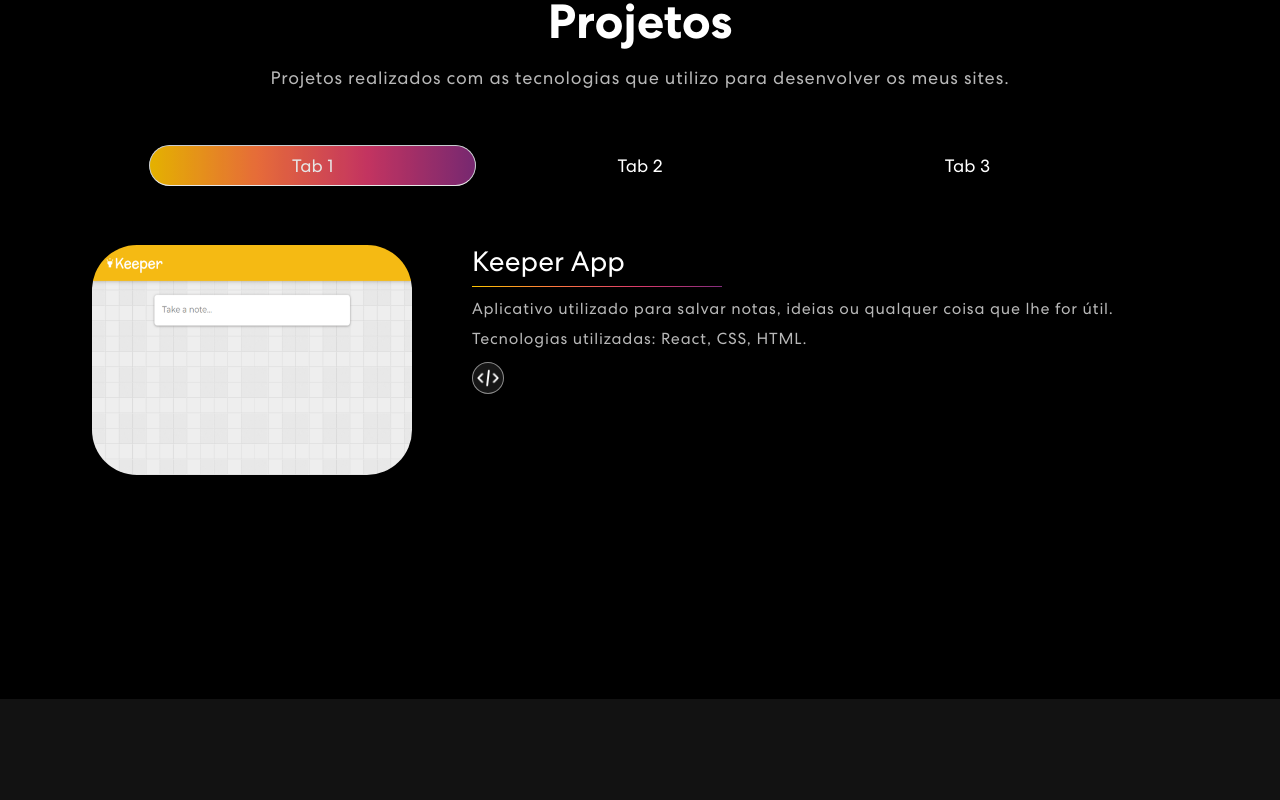
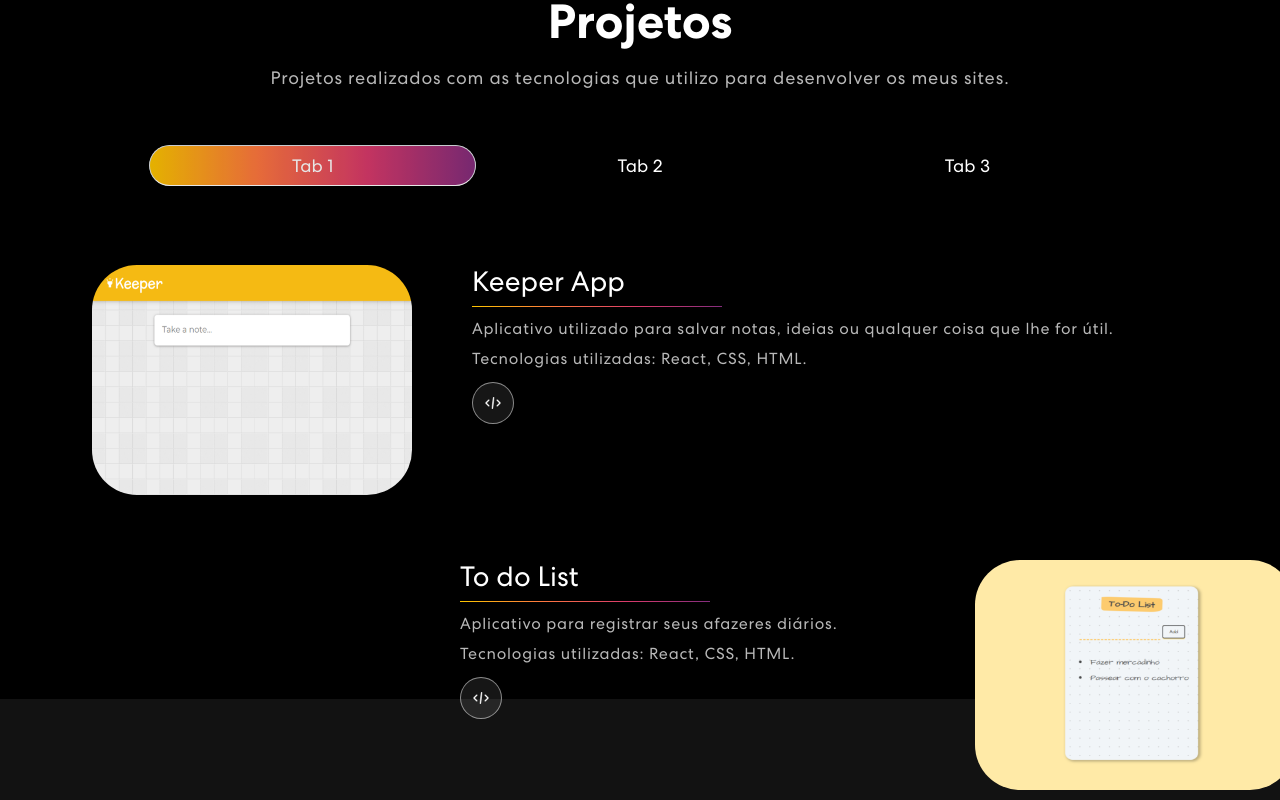
Before and after one commit to danielcdeda/my-portfolio, a React (Create React App) app: page / in a window 1280 px wide. Shown: the part 1574-2374 px from the top of the page. Before the commit the page ends 2273 px from the top, so only its background shows below. Built offline with nearby package versions, Linux system fonts and the light colour scheme.

Commit message:
template salvo projeto

```diff
--- a/src/components/Projects/projects.css
+++ b/src/components/Projects/projects.css
@@ -1,3 +1,4 @@
+
 .projetos {
     background-color: #000;
     height: 92vh;
@@ -62,8 +63,12 @@
 
 .container-projetos {
     display: flex;
-    margin-top: 50px;
-    display: relative;
+    margin-top: 70px;
+}
+
+.container-projeto1 {
+    margin-bottom: 45px;
+
 }
 
 .imagem {
@@ -82,6 +87,16 @@
     top: 10px;
 }
 
+.texto2 {
+    float: left;
+    left: 38.5%;
+}
+
+.imagem2 {
+    position: relative;
+    right: -38%;
+}
+
 .gradient {
     height: 1px;
     width: 250px;
@@ -90,8 +105,12 @@
 }
 
 .iconCode {
-    padding: 4px;
-    width: 32px;
+    display: inline-block;
+}
+
+.iconCode a {
+    width: 42px;
+    height: 42px;
     background: rgba(217, 217, 217, 0.1);
     display: inline-flex;
     border-radius: 50%;
@@ -101,7 +120,7 @@
     border: 1px solid rgba(255, 255, 255, 0.5);
 }
 
-.iconCode::before {
+.iconCode a::before {
     content: "";
     width: 42px;
     height: 42px;
@@ -112,7 +131,7 @@
     transition: 0.3s ease-in-out;
 }
 
-.iconCode:hover::before {
+.iconCode a:hover::before {
     transform: scale(1);
 }
 
--- a/src/components/Projects/projects.js
+++ b/src/components/Projects/projects.js
@@ -1,17 +1,20 @@
 import { Container, Row, Col, Nav, Tab, Tabs } from "react-bootstrap";
 import './projects.css'
 import imagemProj1 from "../../assets/img/Imagem_Projeto1 (2).png"
+import imagemProj2 from "../../assets/img/Imagem-Projeto2.png"
 import iconCode from "../../assets/img/icon-code.png"
 
 
 function Projects() {
     const projetos = [{
         title:'Keeper App',
-        content:'Site feito para armazenar relens',
+        content:' Aplicativo utilizado para salvar notas, ideias ou qualquer coisa que lhe for útil.',
+        tecnologia: 'Tecnologias utilizadas: React, CSS, HTML.',
     },
     {
-        title: '',
-        content:'',
+        title: 'To do List',
+        content:'Aplicativo para registrar seus afazeres diários.',
+        tecnologia: 'Tecnologias utilizadas: React, CSS, HTML.'
     },
     {
         title: '',
@@ -47,37 +50,91 @@ function Projects() {
                         <Tab.Content>
                             <div className="container-projetos">
                                 <Tab.Pane eventKey='first' className="tab-pane active">
+                                <div className="container-projeto1">
                                     <div className="imagem">
                                         <img src={imagemProj1} className="imagensProj" />
                                     </div>
                                     <div className="texto">
-                                        <h3 className="itemh3" >Keeper App</h3>
+                                        <h3 className="itemh3" >{projetos[0].title}</h3>
                                         <div className="gradient" />
-                                        <p> Aplicativo utilizado para salvar notas, ideias ou qualquer coisa que lhe for útil.</p>
+                                        <p>{projetos[0].content}</p>
+                                        <p>{projetos[0].tecnologia}</p>
+                                        <div className="iconCode">
+                                        <a target="_blank" href="https://codesandbox.io/s/using-pre-built-react-components-forked-hc9l5w"><img  src={iconCode}/></a>
+                                        </div>
+                                    </div>
+                                </div>
+                                    <div className="imagem imagem2">
+                                        <img src={imagemProj2} className="imagensProj" />
+                                    </div>
+                                    <div className="texto texto2">
+                                        <h3 className="itemh3" >{projetos[1].title}</h3>
+                                        <div className="gradient" />
+                                        <p> {projetos[1].content}</p>
 
-                                        <p>Tecnologias utilizadas: React, CSS, HTML.</p>
-                                        <a target="_blank" href="https://codesandbox.io/s/using-pre-built-react-components-forked-hc9l5w"><img  src={iconCode} className="iconCode"/></a>
+                                        <p>{projetos[1].tecnologia}</p>
+                                        <div className="iconCode">
+                                        <a target="_blank" href="https://codesandbox.io/s/es6-spread-operator-practice-forked-zs99yl"><img  src={iconCode} /></a>
+                                        </div>
                                     </div>
                                 </Tab.Pane>
                             </div>
                                 <Tab.Pane eventKey='second'>
-                                    <div className="container-img-projeto2">
+                                <div className="container-projeto2">
+                                    <div className="imagem">
                                         <img src={imagemProj1} className="imagensProj" />
                                     </div>
-                                    <div className="container-texto-projeto2">
-                                        <h3 >
+                                    <div className="texto">
+                                        <h3 className="itemh3" >{projetos[0].title}</h3>
+                                        <div className="gradient" />
+                                        <p>{projetos[0].content}</p>
+                                        <p>{projetos[0].tecnologia}</p>
+                                        <div className="iconCode">
+                                        <a target="_blank" href="https://codesandbox.io/s/using-pre-built-react-components-forked-hc9l5w"><img  src={iconCode}/></a>
+                                        </div>
+                                    </div>
+                                </div>
+                                    <div className="imagem imagem2">
+                                        <img src={imagemProj2} className="imagensProj" />
+                                    </div>
+                                    <div className="texto texto2">
+                                        <h3 className="itemh3" >{projetos[1].title}</h3>
+                                        <div className="gradient" />
+                                        <p> {projetos[1].content}</p>
 
-                                        </h3>
+                                        <p>{projetos[1].tecnologia}</p>
+                                        <div className="iconCode">
+                                        <a target="_blank" href="https://codesandbox.io/s/es6-spread-operator-practice-forked-zs99yl"><img  src={iconCode} /></a>
+                                        </div>
                                     </div>
                                 </Tab.Pane>
                                 <Tab.Pane eventKey='third'>
-                                    <div className="container-img-projeto3">
+                                <div className="container-projeto1">
+                                    <div className="imagem">
                                         <img src={imagemProj1} className="imagensProj" />
                                     </div>
-                                    <div className="container-texto-projeto3">
-                                        <h3>
-                                            Paoksepokaspoe
-                                        </h3>
+                                    <div className="texto">
+                                        <h3 className="itemh3" >{projetos[0].title}</h3>
+                                        <div className="gradient" />
+                                        <p>{projetos[0].content}</p>
+                                        <p>{projetos[0].tecnologia}</p>
+                                        <div className="iconCode">
+                                        <a target="_blank" href="https://codesandbox.io/s/using-pre-built-react-components-forked-hc9l5w"><img  src={iconCode}/></a>
+                                        </div>
+                                    </div>
+                                </div>
+                                    <div className="imagem imagem2">
+                                        <img src={imagemProj2} className="imagensProj" />
+                                    </div>
+                                    <div className="texto texto2">
+                                        <h3 className="itemh3" >{projetos[1].title}</h3>
+                                        <div className="gradient" />
+                                        <p> {projetos[1].content}</p>
+
+                                        <p>{projetos[1].tecnologia}</p>
+                                        <div className="iconCode">
+                                        <a target="_blank" href="https://codesandbox.io/s/es6-spread-operator-practice-forked-zs99yl"><img  src={iconCode} /></a>
+                                        </div>
                                     </div>
                                 </Tab.Pane>
 
```
Lines whose indentation alone changed are shown as unchanged.
